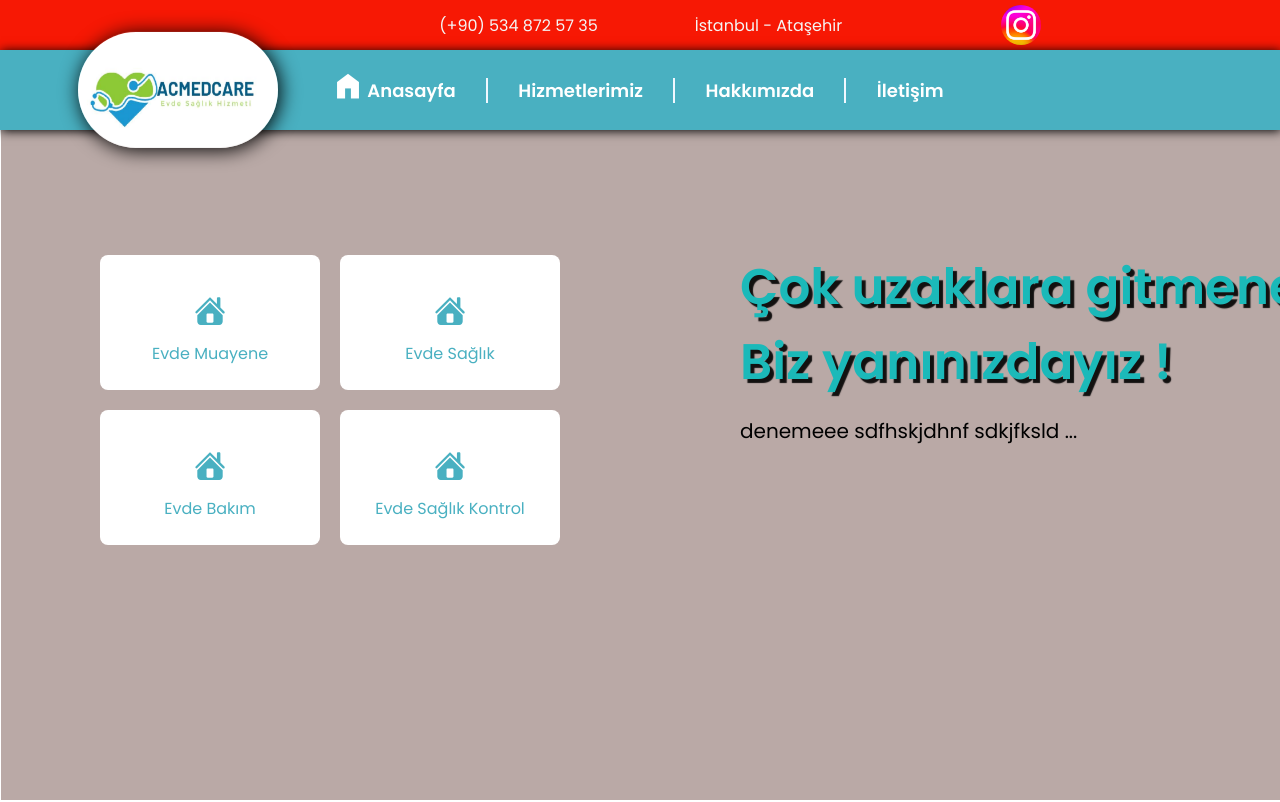
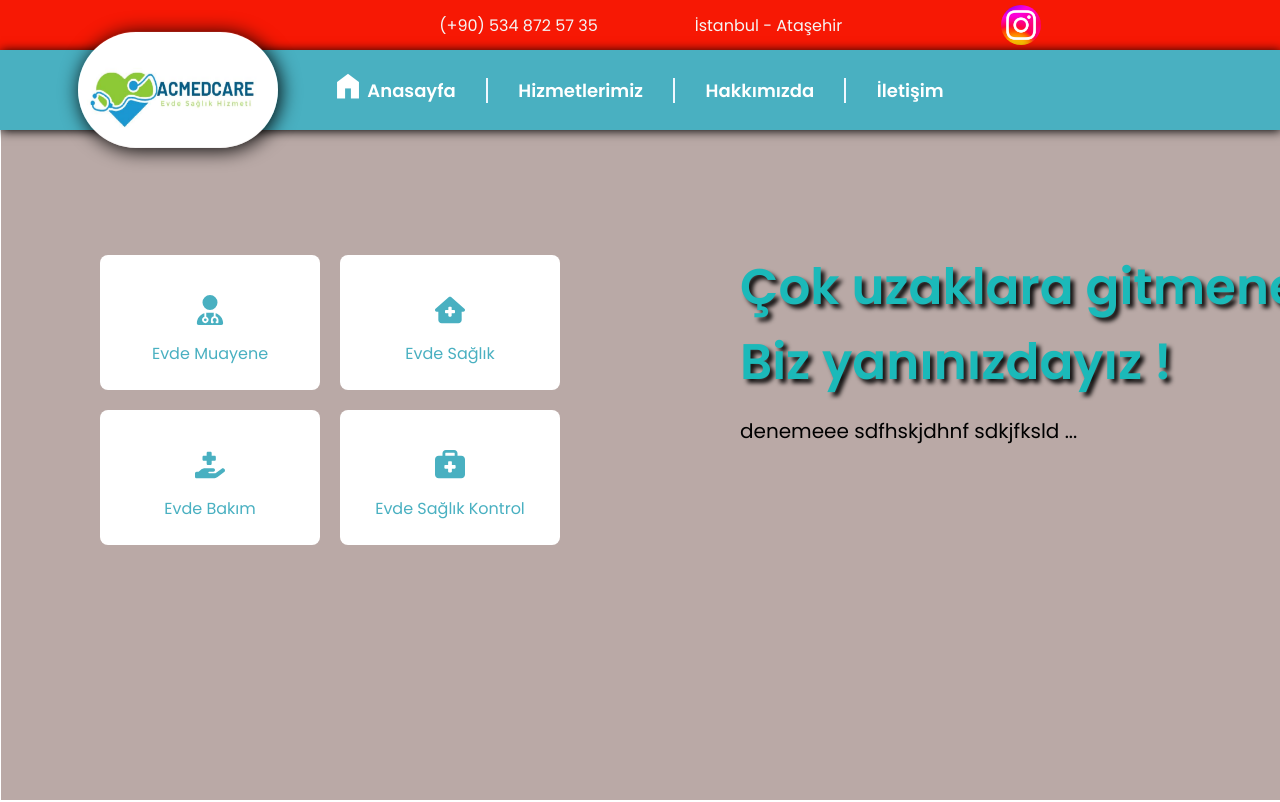
Before and after one commit to taneruzum/Medical-Web-Site, a Next.js app: page / in a window 1280 px wide. Shown: the top 802 px of the page. Built offline with nearby package versions, Linux system fonts and the light colour scheme.

Commit message:
footer,swiper,index

```diff
--- a/src/app/Components/Footer/Footer.tsx
+++ b/src/app/Components/Footer/Footer.tsx
@@ -11,14 +11,14 @@ const Footer= () => {
                             <div className="aboutus">
                                 <ul>
                                     <h3>Amacımız</h3>
-                                    <li>AcmeDCare olarak, evde sağlık hizmetleri konusunda sektörde öncü olmayı hedeflemekteyiz. Hasta güvenliği ve refahı her zaman önceliğimizdir. Siz veya sevdikleriniz için en iyi evde sağlık hizmetini sunmak için buradayız.</li>
+                                    <li>AcmeDCare olarak, evde sağlık hizmetleri konusunda sektörde öncü olmayı hedeflemekteyiz. Amacımız öncelikle Ataşehir genelinde hizmet vermektir. Siz veya sevdikleriniz için en iyi evde sağlık hizmetini sunmak için buradayız.</li>
                                 </ul>
                             </div>
                         <div className="allContact">
                             <ul>
                                 <h4>Bize Ulaş</h4>
                                 <li className="mail">E-posta <span>: xxxxxx@mail.com</span></li>
-                                <li className="phone">Telefon <span>: +90 53x xxx xxxx</span></li>
+                                <li className="phone">Telefon <span>: +90 534 872 57 35</span></li>
                                 <li className="location">Konum <span>: İstanbul/Ataşehir</span></li>
                             </ul>
                         </div>
--- a/src/app/Components/SwiperComponent/SwiperComponent.tsx
+++ b/src/app/Components/SwiperComponent/SwiperComponent.tsx
@@ -18,15 +18,15 @@ function SwiperComponent() {
         },
         {
             path: "/Images/photo3.jpg",
-            text: "boş"
+            text: "Glutatyon: Vücudunuzun Güçlü Koruyucusu!"
         },
         {
             path: "/Images/photo4.jpg",
-            text: "boş"
+            text: "Kendinizi Yenileyin, PRP ile Gençleşin!"
         },
         {
             path: "/Images/photo5.jpg",
-            text: "boş"
+            text: "Sağlıklı Bir Gelecek İçin Bugünden Başlayın."
         },
         {
             path: "/Images/photo6.webp",
@@ -73,19 +73,19 @@ function SwiperComponent() {
                 }
                 <div className='swiperContent'>
                     <div className='swiperContent1'>
-                        <svg xmlns="http://www.w3.org/2000/svg" viewBox="0 0 26 26" width="26px" height="26px"><path d="M 20 2.03125 C 19.449219 2.03125 19 2.480469 19 3.03125 L 19 7.8125 L 13.71875 2.53125 C 13.328125 2.140625 12.671875 2.140625 12.28125 2.53125 L 0.5625 14.28125 C 0.171875 14.671875 0.171875 15.296875 0.5625 15.6875 C 0.953125 16.078125 1.578125 16.078125 1.96875 15.6875 L 13 4.65625 L 24.0625 15.71875 C 24.257813 15.914063 24.523438 16.03125 24.78125 16.03125 C 25.039063 16.03125 25.273438 15.914063 25.46875 15.71875 C 25.859375 15.328125 25.859375 14.703125 25.46875 14.3125 L 22 10.84375 L 22 3.03125 C 22 2.480469 21.550781 2.03125 21 2.03125 Z M 13 6.5 L 2 17.5 L 2 23 C 2 24.65625 3.34375 26 5 26 L 21 26 C 22.65625 26 24 24.65625 24 23 L 24 17.5 Z M 11 16 L 15 16 C 15.550781 16 16 16.449219 16 17 L 16 23 C 16 23.550781 15.550781 24 15 24 L 11 24 C 10.449219 24 10 23.550781 10 23 L 10 17 C 10 16.449219 10.449219 16 11 16 Z" /></svg>
+                    <svg xmlns="http://www.w3.org/2000/svg" height="2em" viewBox="0 0 448 512"><path d="M224 256A128 128 0 1 0 224 0a128 128 0 1 0 0 256zm-96 55.2C54 332.9 0 401.3 0 482.3C0 498.7 13.3 512 29.7 512H418.3c16.4 0 29.7-13.3 29.7-29.7c0-81-54-149.4-128-171.1V362c27.6 7.1 48 32.2 48 62v40c0 8.8-7.2 16-16 16H336c-8.8 0-16-7.2-16-16s7.2-16 16-16V424c0-17.7-14.3-32-32-32s-32 14.3-32 32v24c8.8 0 16 7.2 16 16s-7.2 16-16 16H256c-8.8 0-16-7.2-16-16V424c0-29.8 20.4-54.9 48-62V304.9c-6-.6-12.1-.9-18.3-.9H178.3c-6.2 0-12.3 .3-18.3 .9v65.4c23.1 6.9 40 28.3 40 53.7c0 30.9-25.1 56-56 56s-56-25.1-56-56c0-25.4 16.9-46.8 40-53.7V311.2zM144 448a24 24 0 1 0 0-48 24 24 0 1 0 0 48z"/></svg>
                         <p>Evde Muayene</p>
                     </div>
                     <div className='swiperContent2'>
-                        <svg xmlns="http://www.w3.org/2000/svg" viewBox="0 0 26 26" width="26px" height="26px"><path d="M 20 2.03125 C 19.449219 2.03125 19 2.480469 19 3.03125 L 19 7.8125 L 13.71875 2.53125 C 13.328125 2.140625 12.671875 2.140625 12.28125 2.53125 L 0.5625 14.28125 C 0.171875 14.671875 0.171875 15.296875 0.5625 15.6875 C 0.953125 16.078125 1.578125 16.078125 1.96875 15.6875 L 13 4.65625 L 24.0625 15.71875 C 24.257813 15.914063 24.523438 16.03125 24.78125 16.03125 C 25.039063 16.03125 25.273438 15.914063 25.46875 15.71875 C 25.859375 15.328125 25.859375 14.703125 25.46875 14.3125 L 22 10.84375 L 22 3.03125 C 22 2.480469 21.550781 2.03125 21 2.03125 Z M 13 6.5 L 2 17.5 L 2 23 C 2 24.65625 3.34375 26 5 26 L 21 26 C 22.65625 26 24 24.65625 24 23 L 24 17.5 Z M 11 16 L 15 16 C 15.550781 16 16 16.449219 16 17 L 16 23 C 16 23.550781 15.550781 24 15 24 L 11 24 C 10.449219 24 10 23.550781 10 23 L 10 17 C 10 16.449219 10.449219 16 11 16 Z" /></svg>
+                    <svg xmlns="http://www.w3.org/2000/svg" height="2em" viewBox="0 0 576 512"><path d="M543.8 287.6c17 0 32-14 32-32.1c1-9-3-17-11-24L309.5 7c-6-5-14-7-21-7s-15 1-22 8L10 231.5c-7 7-10 15-10 24c0 18 14 32.1 32 32.1h32V448c0 35.3 28.7 64 64 64H448.5c35.5 0 64.2-28.8 64-64.3l-.7-160.2h32zM256 208c0-8.8 7.2-16 16-16h32c8.8 0 16 7.2 16 16v48h48c8.8 0 16 7.2 16 16v32c0 8.8-7.2 16-16 16H320v48c0 8.8-7.2 16-16 16H272c-8.8 0-16-7.2-16-16V320H208c-8.8 0-16-7.2-16-16V272c0-8.8 7.2-16 16-16h48V208z"/></svg>
                         <p>Evde Sağlık</p>
                     </div>
                     <div className='swiperContent3'>
-                        <svg xmlns="http://www.w3.org/2000/svg" viewBox="0 0 26 26" width="26px" height="26px"><path d="M 20 2.03125 C 19.449219 2.03125 19 2.480469 19 3.03125 L 19 7.8125 L 13.71875 2.53125 C 13.328125 2.140625 12.671875 2.140625 12.28125 2.53125 L 0.5625 14.28125 C 0.171875 14.671875 0.171875 15.296875 0.5625 15.6875 C 0.953125 16.078125 1.578125 16.078125 1.96875 15.6875 L 13 4.65625 L 24.0625 15.71875 C 24.257813 15.914063 24.523438 16.03125 24.78125 16.03125 C 25.039063 16.03125 25.273438 15.914063 25.46875 15.71875 C 25.859375 15.328125 25.859375 14.703125 25.46875 14.3125 L 22 10.84375 L 22 3.03125 C 22 2.480469 21.550781 2.03125 21 2.03125 Z M 13 6.5 L 2 17.5 L 2 23 C 2 24.65625 3.34375 26 5 26 L 21 26 C 22.65625 26 24 24.65625 24 23 L 24 17.5 Z M 11 16 L 15 16 C 15.550781 16 16 16.449219 16 17 L 16 23 C 16 23.550781 15.550781 24 15 24 L 11 24 C 10.449219 24 10 23.550781 10 23 L 10 17 C 10 16.449219 10.449219 16 11 16 Z" /></svg>
+                    <svg xmlns="http://www.w3.org/2000/svg" height="2em" viewBox="0 0 576 512"><path d="M224 24V80H168c-13.3 0-24 10.7-24 24v48c0 13.3 10.7 24 24 24h56v56c0 13.3 10.7 24 24 24h48c13.3 0 24-10.7 24-24V176h56c13.3 0 24-10.7 24-24V104c0-13.3-10.7-24-24-24H320V24c0-13.3-10.7-24-24-24H248c-13.3 0-24 10.7-24 24zM559.7 392.2c17.8-13.1 21.6-38.1 8.5-55.9s-38.1-21.6-55.9-8.5L392.6 416H272c-8.8 0-16-7.2-16-16s7.2-16 16-16h16 64c17.7 0 32-14.3 32-32s-14.3-32-32-32H288 272 193.7c-29.1 0-57.3 9.9-80 28L68.8 384H32c-17.7 0-32 14.3-32 32v64c0 17.7 14.3 32 32 32H192 352.5c29 0 57.3-9.3 80.7-26.5l126.6-93.3zm-367-8.2l.9 0 0 0c-.3 0-.6 0-.9 0z"/></svg>
                         <p>Evde Bakım</p>
                     </div>
                     <div className='swiperContent4'>
-                        <svg xmlns="http://www.w3.org/2000/svg" viewBox="0 0 26 26" width="26px" height="26px"><path d="M 20 2.03125 C 19.449219 2.03125 19 2.480469 19 3.03125 L 19 7.8125 L 13.71875 2.53125 C 13.328125 2.140625 12.671875 2.140625 12.28125 2.53125 L 0.5625 14.28125 C 0.171875 14.671875 0.171875 15.296875 0.5625 15.6875 C 0.953125 16.078125 1.578125 16.078125 1.96875 15.6875 L 13 4.65625 L 24.0625 15.71875 C 24.257813 15.914063 24.523438 16.03125 24.78125 16.03125 C 25.039063 16.03125 25.273438 15.914063 25.46875 15.71875 C 25.859375 15.328125 25.859375 14.703125 25.46875 14.3125 L 22 10.84375 L 22 3.03125 C 22 2.480469 21.550781 2.03125 21 2.03125 Z M 13 6.5 L 2 17.5 L 2 23 C 2 24.65625 3.34375 26 5 26 L 21 26 C 22.65625 26 24 24.65625 24 23 L 24 17.5 Z M 11 16 L 15 16 C 15.550781 16 16 16.449219 16 17 L 16 23 C 16 23.550781 15.550781 24 15 24 L 11 24 C 10.449219 24 10 23.550781 10 23 L 10 17 C 10 16.449219 10.449219 16 11 16 Z" /></svg>
+                    <svg xmlns="http://www.w3.org/2000/svg" height="2em" viewBox="0 0 512 512"><path d="M184 48H328c4.4 0 8 3.6 8 8V96H176V56c0-4.4 3.6-8 8-8zm-56 8V96H64C28.7 96 0 124.7 0 160V416c0 35.3 28.7 64 64 64H448c35.3 0 64-28.7 64-64V160c0-35.3-28.7-64-64-64H384V56c0-30.9-25.1-56-56-56H184c-30.9 0-56 25.1-56 56zm96 152c0-8.8 7.2-16 16-16h32c8.8 0 16 7.2 16 16v48h48c8.8 0 16 7.2 16 16v32c0 8.8-7.2 16-16 16H288v48c0 8.8-7.2 16-16 16H240c-8.8 0-16-7.2-16-16V320H176c-8.8 0-16-7.2-16-16V272c0-8.8 7.2-16 16-16h48V208z"/></svg>
                         <p>Evde Sağlık Kontrol</p>
                     </div>
                 </div>
--- a/src/pages/index.tsx
+++ b/src/pages/index.tsx
@@ -102,7 +102,7 @@ export default function Home() {
 
     <div className='mainPageContainer'>
       <Head>
-
+      <link rel="icon" href="/images/AcmedCareLogo.jpg" sizes="32x32" />
         <meta charSet="UTF-8"></meta>
         <meta name="viewport" content="width=device-width, initial-scale=1.0"/>
         <meta name="keywords" content="evde sağlık hizmeti, evde bakım telefon, evde sağlık telefon, evde saglik hizmeti, ataşehir , ataşehir sağlık hizmeti, evde saglik, yaşlılara evde sağlık hizmeti, evde bakım sağlık hizmetleri, glutatyon, glutatyon fiyat, glutatyon takviyesi, doping serum, prp uygulaması, prp tedavisi"></meta>
```
Also changed, not shown: src/app/Components/SwiperComponent/Swiper.css.
